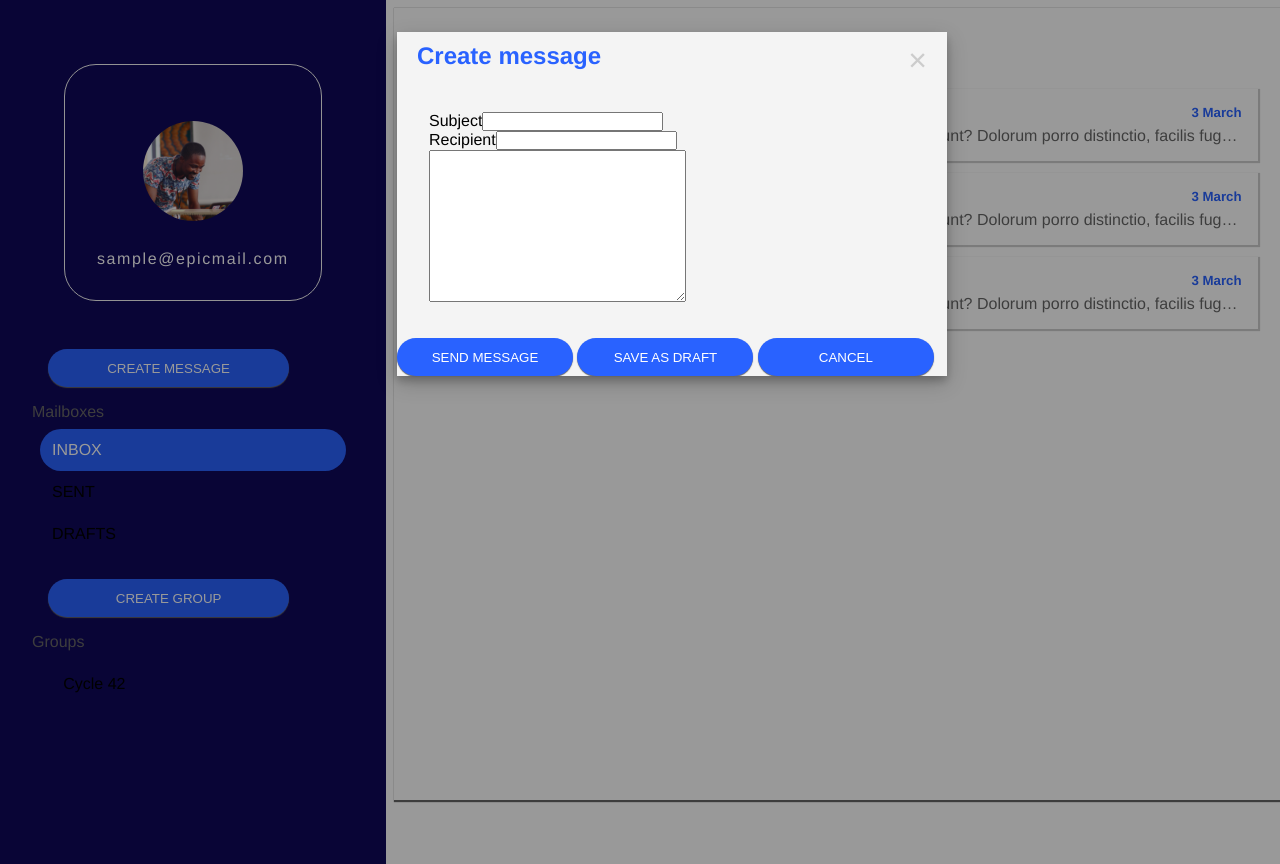
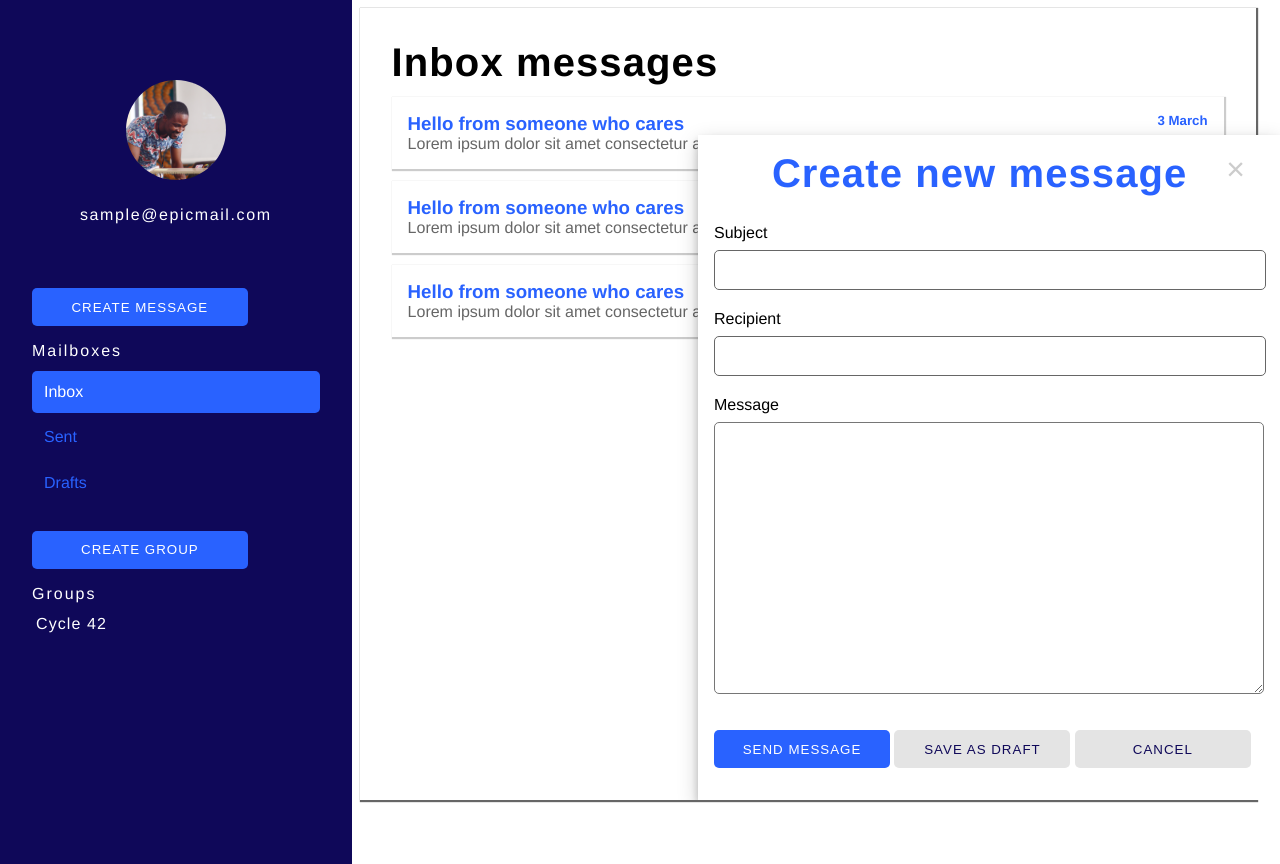
Before and after one commit to mikeattara/epic-mail, a website: page ui/mailbox.html in a window 1280 px wide. Both pictures are taken after a click on the button "CREATE MESSAGE". Drawn offline with Linux system fonts and the light colour scheme.

Commit message:
Modify colors

```diff
--- a/ui/css/mailbox.css
+++ b/ui/css/mailbox.css
@@ -11,6 +11,16 @@ li {
   height: 100vh;
 }
 
+.primary {
+  background-color: var(--blue);
+  color: var(--white);
+}
+
+.secondary {
+  background-color: #e4e4e4;
+  color: var(--dark-blue);
+}
+
 /* SIDEBAR */
 .sidebar {
   grid-column: 1;
@@ -21,20 +31,21 @@ li {
   background-color: var(--dark-blue);
 }
 .profile {
-  min-height: 10rem;
+  min-height: 9rem;
   margin: 2rem;
   text-align: center;
-  padding: 2rem;
-  border: 1px solid #f4f4f4;
-  border-radius: 2rem;
+  padding: 1rem;
   color: var(--white);
+  display: flex;
+  flex-direction: column;
+  justify-content: space-between;
 }
 
 .profile-img {
-  margin: 1.5rem auto;
   max-width: 100px;
   max-height: 100px;
   border-radius: 50%;
+  align-self: center;
 }
 
 .profile-email {
@@ -52,53 +63,59 @@ li {
 }
 
 .heading {
-  color: var(--grey);
+  color: var(--white);
   font-weight: 100;
+  letter-spacing: 2px;
 }
 
 .menu-list,
 .group-list {
-  padding: 0.5rem;
+  padding: 0.5rem 0;
 }
 
 .menu-list-item {
-  text-transform: uppercase;
+  font-weight: 400;
   padding: 0.75rem;
+  margin: 0.2rem 0;
+  color: var(--blue);
 }
 
 .menu-list-item.selected {
-  background-color: var(--blue);
+  background: var(--blue);
   color: var(--white);
-  border-radius: 100px;
+  border-radius: 5px;
 }
 
-.button {
-  background-color: var(--blue);
-  color: var(--white);
+.button,
+.button:active {
   min-height: 38px;
+  text-transform: uppercase;
+  letter-spacing: 1px;
   padding: 0.25rem;
-  margin: 1rem;
+  margin: 1rem 0;
   border: none;
-  text-transform: uppercase;
   width: 75%;
-  box-shadow: 0 1px 1px var(--grey);
-  border-radius: 2rem;
+  border-radius: 5px;
 }
 
 .group-list {
-  padding: 0.75rem 1.2rem;
+  padding: 0.5rem 0;
 }
 
 .group-list-item {
-  padding: 0.75rem;
+  padding: 0.25rem;
+  color: var(--white);
+  font-weight: 400;
+  letter-spacing: 1.1px;
 }
 
 .button:hover,
 .menu-list-item:hover,
 .group-list-item:hover {
   cursor: pointer;
-  background-color: var(--grey);
-  border-radius: 50px;
+  color: var(--dark-blue);
+  background-color: var(--blue);
+  border-radius: 5px;
 }
 
 /* MAIL VIEW */
@@ -109,6 +126,11 @@ li {
   margin: 0.5rem 0.5rem 0;
   padding: 2rem;
   box-shadow: 1px 1px 1px 1px var(--grey);
+}
+
+.title {
+  font-size: 2.5rem;
+  letter-spacing: 1.1px;
 }
 
 .mail {
@@ -142,21 +164,29 @@ li {
 /* MODAL */
 .modal {
   display: none;
+  flex-direction: column;
+  justify-content: flex-end;
+  align-content: center;
   position: fixed;
-  z-index: 1;
+  z-index: 10;
   left: 0;
   top: 0;
   width: 100%;
   height: 100%;
   overflow: auto;
-  padding: 2rem;
-  background-color: rgba(0, 0, 0, 0.4);
+  background-color: transparent;
 }
 
 .content {
-  background-color: #f4f4f4;
+  background-color: var(--white);
+  align-self: flex-end;
+  padding: 1rem;
+  display: flex;
+  flex-direction: column;
+  justify-content: space-between;
   max-width: 550px;
-  margin: auto;
+  width: 90vw;
+  max-height: 100vh;
   box-shadow: 0 5px 8px 0 rgba(0, 0, 0, 0.2), 0 7px 20px 0 rgba(0, 0, 0, 0.2);
   backface-visibility: hidden;
   animation-name: modal-open;
@@ -165,20 +195,42 @@ li {
 
 .header {
   color: var(--blue);
-  padding: 10px 20px;
+  text-align: center;
+  font-size: 1.5rem;
+  font-weight: 100;
+  padding: 0 1.2rem;
 }
 
 .body {
-  padding: 2rem;
+  margin: 0.5rem 0;
 }
 
 .input-group {
   display: flex;
+  flex-direction: column;
   width: 100%;
+  margin: 0.75rem 0;
+}
+
+.input-group label {
+  margin: 0.5rem 0;
+}
+
+.input-group input {
+  width: 100%;
+  min-height: 38px;
+  border: 1px solid var(--grey);
+  border-radius: 5px;
+  background: transparent;
+}
+
+.input-group textarea {
+  height: 50%;
+  border-radius: 5px;
+  background: transparent;
 }
 
 .modal-actions .button {
-  margin: 0;
   width: 32%;
 }
 
--- a/ui/css/reset.css
+++ b/ui/css/reset.css
@@ -19,3 +19,13 @@ html {
 *:after {
   box-sizing: inherit;
 }
+
+input,
+textarea {
+  font-size: 1rem;
+}
+
+input:focus,
+textarea:focus {
+  outline: none;
+}
--- a/ui/js/mailbox.js
+++ b/ui/js/mailbox.js
@@ -8,7 +8,7 @@ closeModalBtn.addEventListener("click", closeModal);
 window.addEventListener("click", close);
 
 function openModal() {
-  modal.style.display = "block";
+  modal.style.display = "flex";
 }
 
 function closeModal() {
--- /dev/null
+++ b/ui/js/script.js
@@ -0,0 +1,4 @@
+const signin = document.getElementById("signin");
+const signup = document.getElementById("signup");
+
+signin.addEventListener("click", () => (window.location.href = "mailbox.html"));
--- a/ui/mailbox.html
+++ b/ui/mailbox.html
@@ -20,7 +20,7 @@
           <h4 class="profile-email">sample@epicmail.com</h4>
         </div>
         <div class="menu">
-          <button class="button" id="modalBtn">Create message</button>
+          <button class="button primary" id="modalBtn">Create message</button>
           <h4 class="heading">Mailboxes</h4>
           <ul class="menu-list">
             <li class="menu-list-item selected">Inbox</li>
@@ -28,7 +28,7 @@
             <li class="menu-list-item">Drafts</li>
           </ul>
           <div class="groups">
-            <button class="button">Create group</button>
+            <button class="button primary">Create group</button>
             <h4 class="heading">Groups</h4>
             <ul class="group-list">
               <li class="group-list-item">Cycle 42</li>
@@ -88,7 +88,7 @@
       <div class="content">
         <header class="header">
           <span id="closeBtn" class="close-btn">&times;</span>
-          <h2 class="title">Create message</h2>
+          <h2 class="title">Create new message</h2>
         </header>
         <article class="body">
           <div class="input-group">
@@ -99,12 +99,20 @@
             <label for="recipient">Recipient</label>
             <input type="text" name="subject" />
           </div>
-          <textarea name="message" id="message" cols="30" rows="10"></textarea>
+          <div class="input-group">
+            <label for="message">Message</label>
+            <textarea
+              name="message"
+              id="message"
+              cols="30"
+              rows="15"
+            ></textarea>
+          </div>
         </article>
         <footer class="modal-actions">
-          <button class="button send">Send message</button>
-          <button class="button save">Save as draft</button>
-          <button class="button cancel">Cancel</button>
+          <button class="button primary">Send message</button>
+          <button class="button secondary">Save as draft</button>
+          <button class="button secondary">Cancel</button>
         </footer>
       </div>
     </div>
--- a/ui/signin.html
+++ b/ui/signin.html
@@ -25,12 +25,16 @@
               placeholder="Enter your phone password"
             />
           </div>
-          <input class="btn btn-action" type="button" value="Log in" />
+          <input
+            class="btn btn-action"
+            type="button"
+            value="Log in"
+            id="signin"
+          />
         </form>
-        <p>
-          Don't have account? <a href="signup.html">Sign up</a>
-        </p>
+        <p>Don't have account? <a href="signup.html">Sign up</a></p>
       </div>
     </main>
+    <script src="js/script.js"></script>
   </body>
 </html>
```
Also changed, not shown: ui/signup.html (+6 -1 lines).
